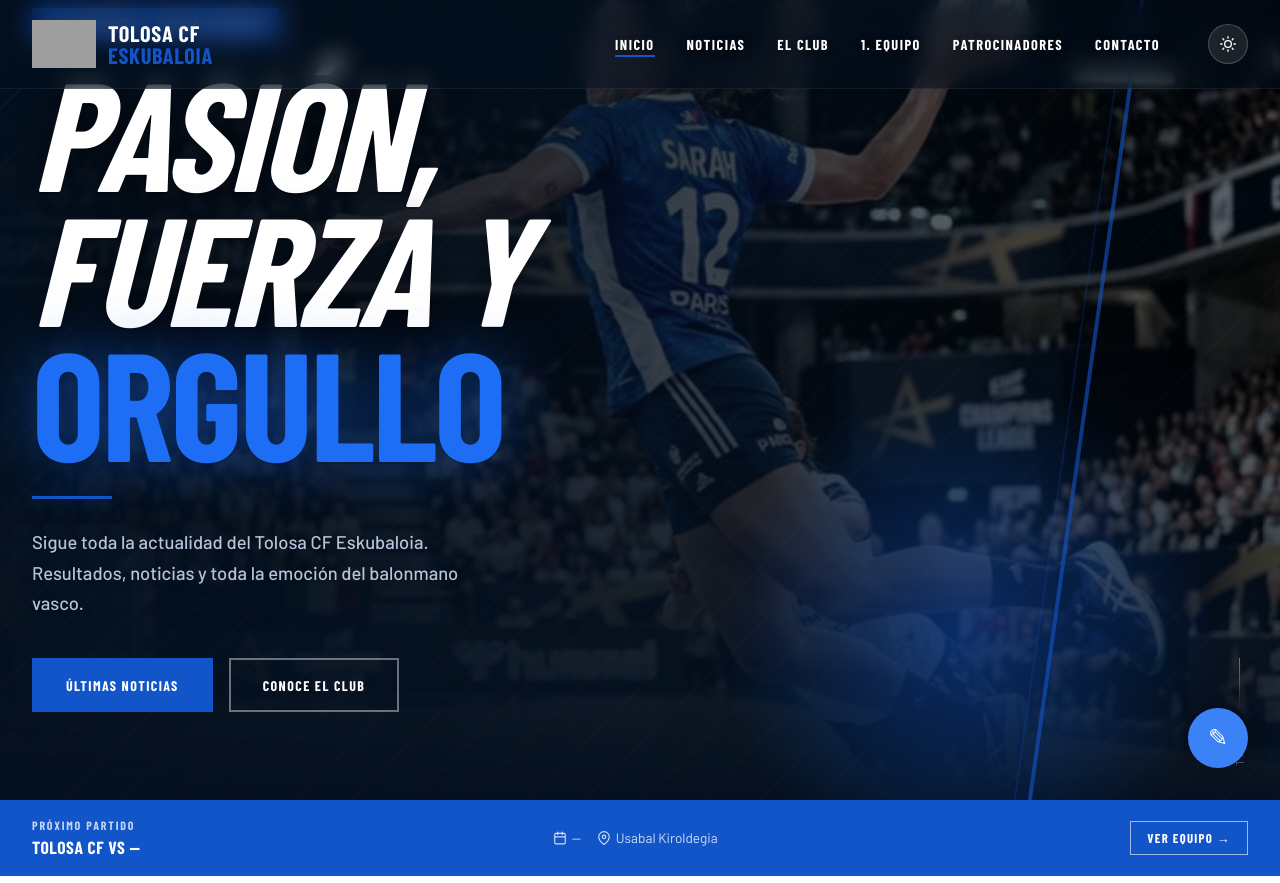
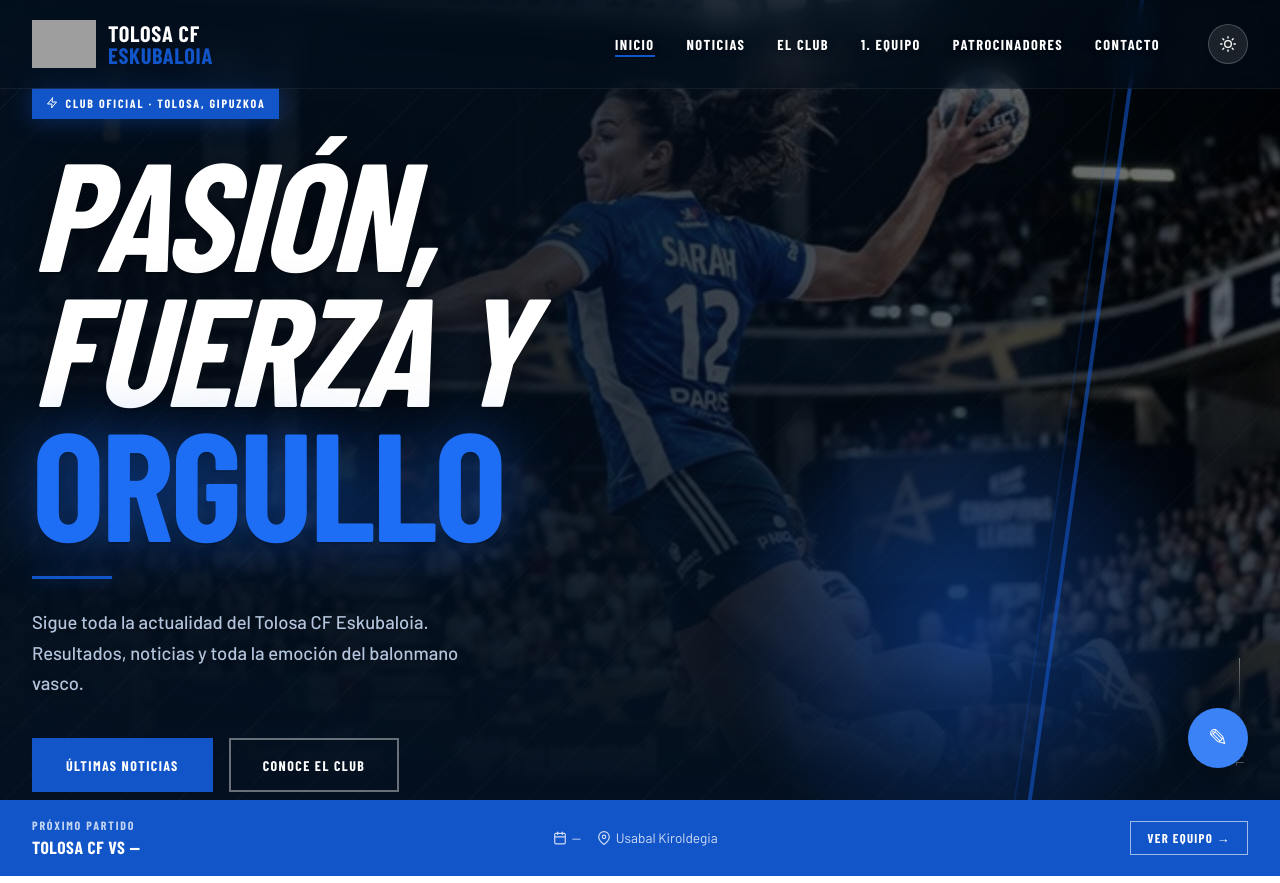
Before and after one commit to Aitor25/tolosacfweb, a plain HTML site: page index.html in a window 1280 px wide. Shown: the top 883 px of the page. Drawn offline with nearby package versions, Linux system fonts and the light colour scheme; grey boxes are pictures that could not be loaded; a script that the page names is missing; a web font is replaced by a local one.

Commit message:
Add files via upload

```diff
--- a/index.html
+++ b/index.html
@@ -235,7 +235,7 @@
     height: 100vh;
     min-height: 640px;
     display: flex;
-    align-items: flex-end;
+    align-items: center;
     overflow: hidden;
     background: var(--navy);
   }
@@ -245,6 +245,7 @@
     position: absolute;
     inset: 0;
     object-fit: cover;
+    object-position: center 30%;
     width: 100%;
     height: 100%;
     transform: scale(1.08);
@@ -313,7 +314,8 @@
     max-width: 1400px;
     width: 100%;
     margin: 0 auto;
-    padding: 140px 2rem 5.5rem;
+    padding: 0 2rem;
+    margin-top: 80px;
   }
 
   .hero-tag {
```
